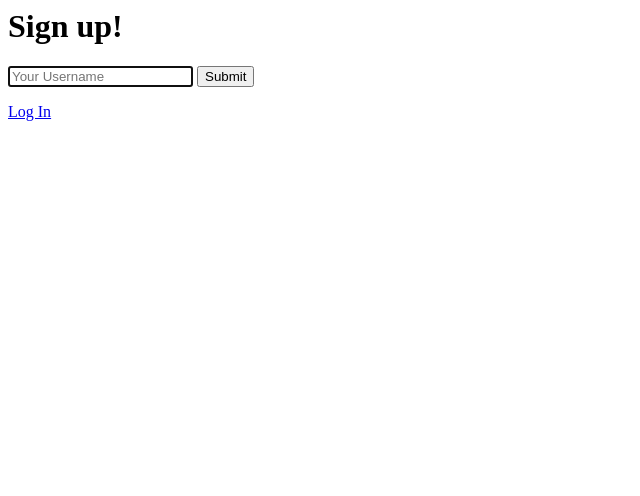
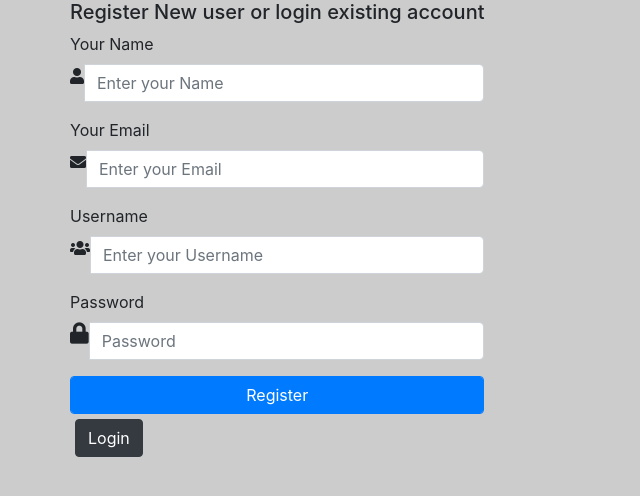
Before and after one commit to zohaabkhan/ReviewApp, a Flask app: page /signup in a window 1280 px wide. Shown: the top 496 px of the page, without its empty margins (0-640 px from the left). Run offline with Flask 2, Linux system fonts and the light colour scheme; some libraries are stand-ins or nearby versions.

Commit message:
Sign in changes

```diff
--- a/requirements.txt
+++ b/requirements.txt
@@ -4,3 +4,6 @@ python-dotenv
 Flask-SQLAlchemy
 flask-login
 psycopg2-binary
+werkzeug.security
+lib2to3.pgen2.tokenize
+enum
--- a/routes.py
+++ b/routes.py
@@ -10,6 +10,7 @@
 
 
 
+from requests import session
 from app import app, db
 import random
 import os
@@ -26,11 +27,11 @@ login_manager.init_app(app)
 
 
 @login_manager.user_loader
-def load_user(user_name):
+def load_user(id):
     """
     function to handle user login
     """
-    return User.query.get(user_name)
+    return User.query.get(int(id))
 
 
 @app.route("/signup")
@@ -47,11 +48,16 @@ def signup_post():
     doc string: user sign up routing
     """
     username = flask.request.form.get("username")
+    email = flask.request.form.get("email")
+    password = flask.request.form.get("password")
+    fullname = flask.request.form.get("password")
+
     user = User.query.filter_by(username=username).first()
     if user:
         pass
     else:
-        user = User(username=username)
+        user = User(username=username, email=email)
+        user.set_password(password)
         db.session.add(user)
         db.session.commit()
 
@@ -72,7 +78,9 @@ def login_post():
     doc string: login navigation
     """
     username = flask.request.form.get("username")
+    password = flask.request.form['password']
     user = User.query.filter_by(username=username).first()
+
     if user:
         login_user(user)
         return flask.redirect(flask.url_for("index"))
@@ -110,6 +118,13 @@ def index():
         "index.html",
     )
 
+@app.route("/summary")
+def summary():
+    """
+    doc string: user login
+    """
+    return flask.render_template("summary.html")
+
 
 if __name__ == "__main__":
     app.run(
--- a/templates/index.html
+++ b/templates/index.html
@@ -4,5 +4,5 @@
 
 {% block content %}
 <h1 class="h2">Dashboard</h1>
-<p>Welcome back, {{ username }}!</p>
+<p>Welcome back!</p>
 {% endblock %}
--- a/templates/signup.html
+++ b/templates/signup.html
@@ -1,11 +1,84 @@
+<!DOCTYPE html>
 <html>
-    <head></head>
-    <body>
-        <h1>Sign up!</h1>
-        <form method="POST" action="/signup">
-            <input class="input is-large" type="text" name="username" placeholder="Your Username" autofocus="">
-            <input type="submit" value="Submit">
-        </form>
-        <a href={{ url_for('login') }}>Log In</a>
-    </body>
+ <head>
+  <meta charset="utf-8">
+  <title>Register</title>
+  <link rel="stylesheet" href="{{ url_for('static', filename='css/style.css') }}">
+  <link rel="stylesheet" href="https://use.fontawesome.com/releases/v5.7.1/css/all.css">
+  <!-- Google Fonts -->
+  <link href='https://fonts.googleapis.com/css?family=Passion+One' rel='stylesheet' type='text/css'>
+  <link href='https://fonts.googleapis.com/css?family=Oxygen' rel='stylesheet' type='text/css'>
+  <link href="https://maxcdn.bootstrapcdn.com/bootstrap/4.1.1/css/bootstrap.min.css" rel="stylesheet" id="bootstrap-css">
+ </head>
+ <body style="background-color:#ccc;">
+ <div class="container">
+   <div class="row main">
+    <div class="main-login main-center">
+    <h5>Register New user or login existing account</h5>
+     <form action="{{ url_for('signup') }}" method="post" autocomplete="off">
+      <div class="form-group">
+       <label for="name" class="cols-sm-2 control-label">Your Name</label>
+       <div class="cols-sm-10">
+        <div class="input-group">
+         <span class="input-group-addon"><i class="fa fa-user fa" aria-hidden="true"></i></span>
+         <input type="text" class="form-control" name="fullname" id="fullname"  placeholder="Enter your Name"/>
+        </div>
+       </div>
+      </div>
+      <div class="form-group">
+       <label for="email" class="cols-sm-2 control-label">Your Email</label>
+       <div class="cols-sm-10">
+        <div class="input-group">
+         <span class="input-group-addon"><i class="fa fa-envelope fa" aria-hidden="true"></i></span>
+         <input type="text" class="form-control" name="email" id="email"  placeholder="Enter your Email"/>
+        </div>
+       </div>
+      </div>
+
+      <div class="form-group">
+       <label for="username" class="cols-sm-2 control-label">Username</label>
+       <div class="cols-sm-10">
+        <div class="input-group">
+         <span class="input-group-addon"><i class="fa fa-users fa" aria-hidden="true"></i></span>
+         <input type="text" class="form-control" name="username" id="username" placeholder="Enter your Username" required>
+        </div>
+       </div>
+      </div>
+
+      <div class="form-group">
+       <label for="password" class="cols-sm-2 control-label">Password</label>
+       <div class="cols-sm-10">
+        <div class="input-group">
+         <span class="input-group-addon"><i class="fa fa-lock fa-lg" aria-hidden="true"></i></span>
+         <input type="password" class="form-control" name="password" placeholder="Password" id="password" required  placeholder="Enter your Password"/>
+        </div>
+       </div>
+      </div>
+
+      <div class="form-group ">
+        {% with messages = get_flashed_messages()  %}
+        {% if messages %}
+        {% for message in messages %}
+        <div class="alert alert-success alert-dismissible fade show" role="alert">
+          {{ message }}
+          <button type="button" class="close" data-dismiss="alert" aria-label="Close">
+            <span aria-hidden="true">×</span>
+          </button>
+        </div>
+        {% endfor %}
+        {% endif %}
+        {% endwith %}
+       <input type="submit" value="Register" class="form-control btn btn-primary " name="">
+       <p style="padding:5px;">
+       <a href="{{ url_for('login') }}" class="btn btn-dark ">Login</a></p>
+
+      </div>
+
+     </form>
+    </div>
+   </div>
+  </div>
+ <script src="https://maxcdn.bootstrapcdn.com/bootstrap/4.1.1/js/bootstrap.min.js"></script>
+ <script src="https://cdnjs.cloudflare.com/ajax/libs/jquery/3.2.1/jquery.min.js"></script>
+ </body>
 </html>
--- a/templates/summary.html
+++ b/templates/summary.html
@@ -55,7 +55,7 @@
 
 <script type="text/javascript">
     document.getElementById("myButton").onclick = function() {
-        location.href = "clone.html";
+        location.href = "{{url_for('index')}}";
     };
 </script>
 
```
Also changed, not shown: models.py (+17 -2 lines), templates/layout.html (+7 -6 lines), templates/login.html (+40 -10 lines).
